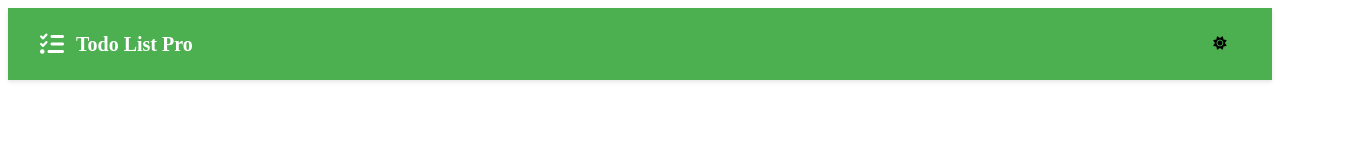
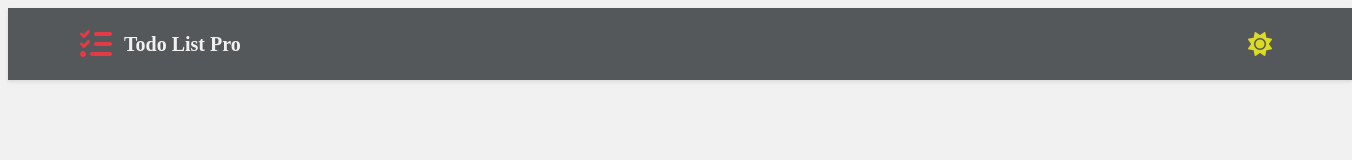
Before and after one commit to DavFilsDev/advanced-todo-js, a plain HTML site: page index.html in a window 1280 px wide. Shown: the whole page, 1352 px wide, since content can reach past the window. Drawn offline with Linux system fonts and the light colour scheme.

Commit message:
[ADD] feature/header change color

```diff
--- a/css/main.css
+++ b/css/main.css
@@ -1,12 +1,26 @@
-/* ===== BASE ===== */
+:root {
+  --color-primary: #E63946;
+  --color-secondary: #F1F1F1;
+  --color-background: #333333;
+  --color-accent: #55585a;
+}
+
 .header {
+  display: flex;
+  justify-content: center;
+  align-items: center;
+  padding: 1rem 2rem;
+  box-shadow: 0 2px 4px rgba(0,0,0,0.1);
+  width: 100vw;
+}
+
+.container {
   display: flex;
   justify-content: space-between;
   align-items: center;
-  padding: 1rem 2rem;
-  box-shadow: 0 2px 4px rgba(0,0,0,0.1);
+  width: 100vw;
+  max-width: 1200px;
 }
-
 /* Logo */
 .header__logo {
   display: flex;
@@ -17,13 +31,15 @@
 }
 
 .logo-icon {
-  font-size: 1.5rem;
+  font-size: 2rem;
+  color: var(--color-primary);
 }
 
 /* Theme Toggle */
 .theme-toggle {
   background: none;
   border: none;
+  border-radius: 50%;
   cursor: pointer;
   position: relative;
   width: 40px;
@@ -31,6 +47,10 @@
   padding: 0;
 }
 
+.theme-toggle:hover {
+  background: #666;
+  transition: opacity 0.3s ease;
+}
 .theme-toggle i {
   position: absolute;
   top: 50%;
@@ -39,6 +59,9 @@
   transition: opacity 0.3s ease;
 }
 
+.fa-sun, .fa-moon {
+  font-size: 1.5rem;
+}
 .dark-icon {
   opacity: 0;
 }
@@ -48,4 +71,5 @@
 }
 .light-theme .light-icon {
   opacity: 1;
+  color: rgb(219, 219, 37);
 }
--- a/css/themes.css
+++ b/css/themes.css
@@ -1,17 +1,13 @@
 /* ===== LIGHT THEME ===== */
 .light-theme {
-    --bg-color: #ffffff;
-    --text-color: #333333;
-    --header-bg: #4CAF50;
-    --header-text: #ffffff;
+  --bg-color: var(--color-secondary);
+  --text-color: var(--color-background);
 }
 
 /* ===== DARK THEME ===== */
 .dark-theme {
-    --bg-color: #1a1a1a;
-    --text-color: #f0f0f0;
-    --header-bg: #2d2d2d;
-    --header-text: #e6e6e6;
+  --bg-color: var(--color-background);
+  --text-color: var(--color-secondary);
 }
 
 /* Application des variables */
@@ -22,8 +18,8 @@
 }
 
 .header {
-    background-color: var(--header-bg);
-    color: var(--header-text);
+  background-color: var(--color-accent);
+  color: var(--color-secondary);
 }
 
 /* Gestion de la visibilité des icônes */
--- a/index.html
+++ b/index.html
@@ -10,7 +10,9 @@
   <link rel="stylesheet" href="https://cdnjs.cloudflare.com/ajax/libs/font-awesome/6.4.0/css/all.min.css">
 </head>
 <body class="light-theme">
+
   <header class="header">
+    <div class="container">
       <div class="header__logo">
         <i class="fas fa-tasks logo-icon"></i>
         <span>Todo List Pro</span>
@@ -19,7 +21,12 @@
         <i class="fas fa-sun light-icon"></i>
         <i class="fas fa-moon dark-icon"></i>
       </button>
+    </div>
   </header>
+
+  <main>
+
+  </main>
 
   <script src="js/app.js"></script>
 </body>
--- a/js/app.js
+++ b/js/app.js
@@ -1,17 +1,26 @@
-// Sélection des éléments
+// 1. Sélection des éléments
 const themeToggle = document.querySelector('.theme-toggle');
 const body = document.body;
 
-// Vérifie le thème sauvegardé ou préfèrence système
-const savedTheme = localStorage.getItem('theme') ||
-                   (window.matchMedia('(prefers-color-scheme: dark)').matches ? 'dark' : 'light');
-body.classList.add(`${savedTheme}-theme`);
+// 2. Chargement initial du thème
+const savedTheme = localStorage.getItem('theme'); // lit le thème sauvegardé
 
-// Gestion du click
+if (savedTheme) {
+  // Si un thème est enregistré, on l’applique
+  body.classList.add(`${savedTheme}-theme`);
+} else {
+  // Sinon, on utilise la préférence système
+  const prefersDark = window.matchMedia('(prefers-color-scheme: dark)').matches;
+  body.classList.add(prefersDark ? 'dark-theme' : 'light-theme');
+}
+
+// 3. Gestion du clic sur le bouton
 themeToggle.addEventListener('click', () => {
+  // Toggle entre light et dark
   body.classList.toggle('dark-theme');
   body.classList.toggle('light-theme');
 
+  // Sauvegarde dans localStorage
   const currentTheme = body.classList.contains('dark-theme') ? 'dark' : 'light';
   localStorage.setItem('theme', currentTheme);
 });
```
Also changed, not shown: 1 other file. Lines whose indentation alone changed are shown as unchanged.
